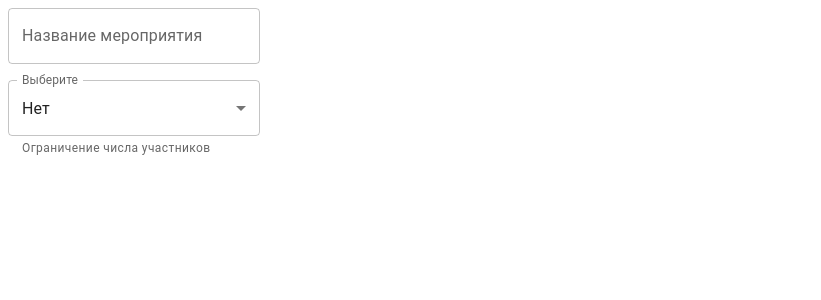
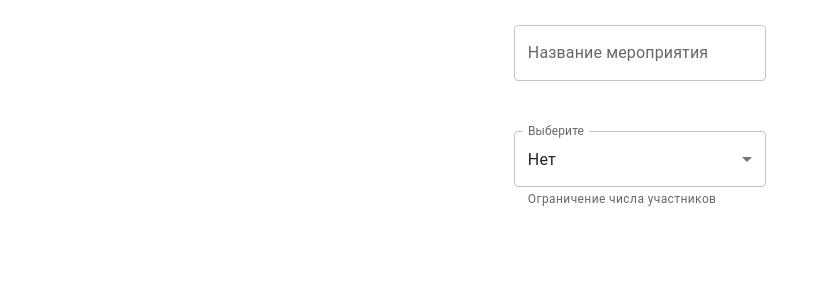
Before and after one commit to Serj52/event_todo, a React (Create React App) app in the folder front/: page / in a window 1280 px wide. Shown: the top 300 px of the page, without its empty margins (0-821 px from the left). Built offline with nearby package versions, Linux system fonts and the light colour scheme.

Commit message:
added style

```diff
--- a/front/src/pages/Event.js
+++ b/front/src/pages/Event.js
@@ -6,7 +6,7 @@ import InputLabel from '@mui/material/InputLabel';
 import MenuItem from '@mui/material/MenuItem';
 import FormControl from '@mui/material/FormControl';
 import Select from '@mui/material/Select';
-
+import "./style.css";
 
 function Event() {
     const variantResponse = [
@@ -33,19 +33,16 @@ function Event() {
             component="form"
             sx={{
                 '& .MuiTextField-root': { m: 1, width: '25ch' },
-
-
             }}
             noValidate
             autoComplete="off"
         >
-            <div style={{"display":
-            "flex",  "flex-direction": "column"}}>
+            <div className='textField'>
             <TextField
                 id="outlined-search"
                 label="Название мероприятия"
                 type="search"
-
+                style={{margin:25}}
             />
 
             <TextField
@@ -55,6 +52,7 @@ function Event() {
                 defaultValue={value}
                 helperText="Ограничение числа участников"
                 onChange={handleChange}
+                style={{margin:25}}
 
             >
                 {variantResponse.map((option) => (
@@ -67,18 +65,18 @@ function Event() {
 
             <TextField
                 id="outlined-number"
-                    label="Number"
+                label="Число участников"
                 type="number"
                 InputLabelProps={{
                     shrink: true,
                 }}
-                    style={{ display: value != 'Нет' ? "block" : "none" }}
+                style={{ margin:25, display: value != 'Нет' ? "block" : "none" }}
             />
 
 
 
         </div>
-        </Box>
+        </Box >
 
 
     );
--- /dev/null
+++ b/front/src/pages/style.css
@@ -0,0 +1,11 @@
+
+div.textField {
+    display: flex;
+    flex-direction: column;
+    align-items: center;
+
+}
+
+Te {
+    margin: 100;
+}
```
Lines whose indentation alone changed are shown as unchanged.
